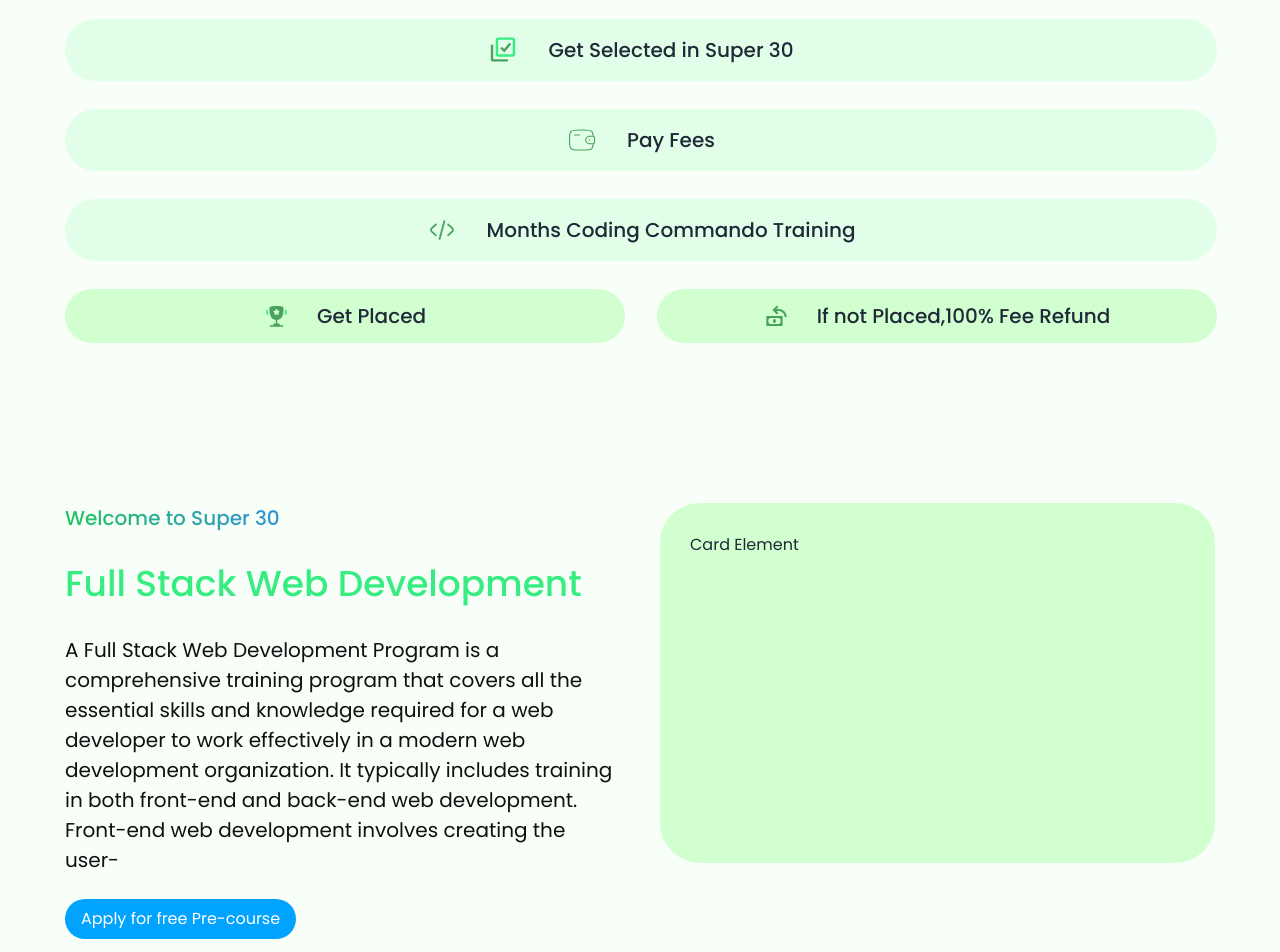
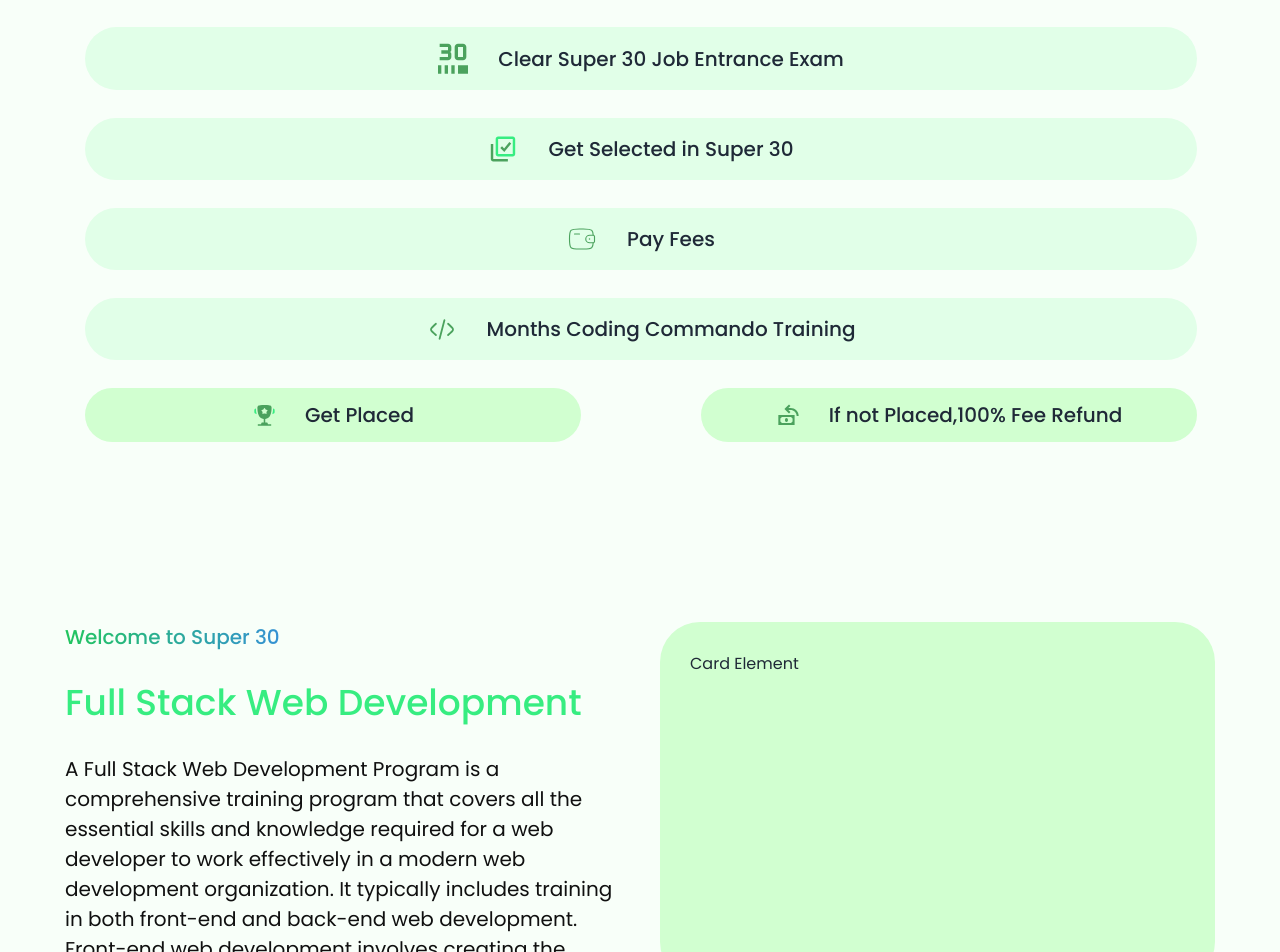
Before and after one commit to KhalidMimMuzahid/gog-main-react-app-client-side-v4, a React (Vite) app: page /courses/super-30 in a window 1280 px wide. Shown: the part 947-1899 px from the top of the page. Built offline with nearby package versions, Linux system fonts and the light colour scheme.

Commit message:
padding fixed

```diff
--- a/src/Pages/Courses/Super30/Super30Hero/Super30Hero.jsx
+++ b/src/Pages/Courses/Super30/Super30Hero/Super30Hero.jsx
@@ -11,7 +11,7 @@ import super30 from "../../../../assets/Seven Step/super30.svg";
 import selected from "../../../../assets/Seven Step/selected.svg";
 function Super30Hero() {
   return (
-    <div className='w-[90vw] mx-auto grid grid-cols-12'>
+    <div className='w-[90vw] mx-auto grid grid-cols-12 mt-6 p-5'>
       <div className='col-span-full md:col-span-7'>
         <div className='font-medium text-[25px] md:text-[30px] dark:text-white'>
           <h2>
@@ -92,7 +92,7 @@ function Super30Hero() {
             Months Coding Commando Training
           </p>
         </div>
-        <div className='col-span-full flex flex-col md:flex-row items-center justify-center md:justify-between gap-8'>
+        <div className='col-span-full flex flex-col md:flex-row items-center justify-center md:justify-between gap-4 lg:gap-[120px]'>
           <button className='flex items-center justify-center gap-7 p-3  rounded-[40px] w-full bg-[#D1FFD0] text-[15px] md:text-[20px] font-medium dark:bg-slate-900 dark:text-white'>
             <img className='w-[25px]' src={job} alt='' />
             <p>Get Placed</p>
```
